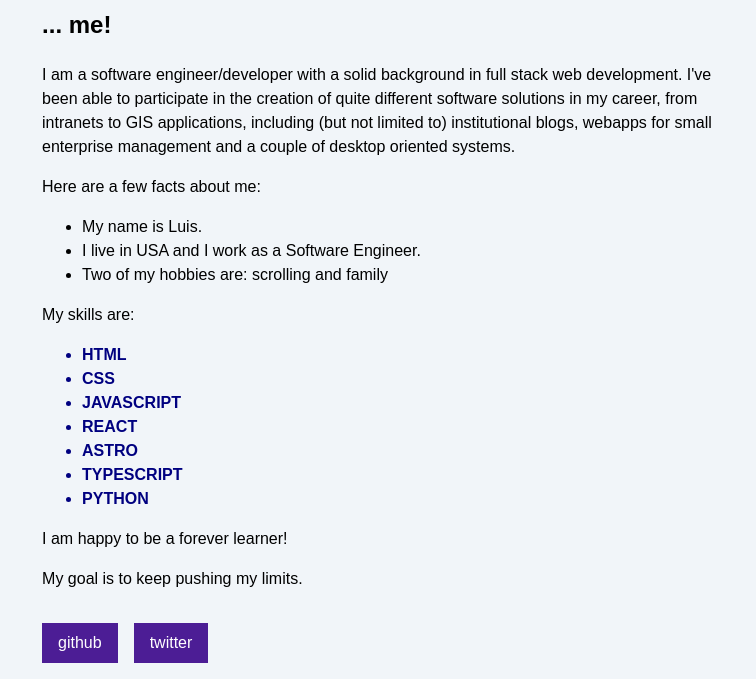
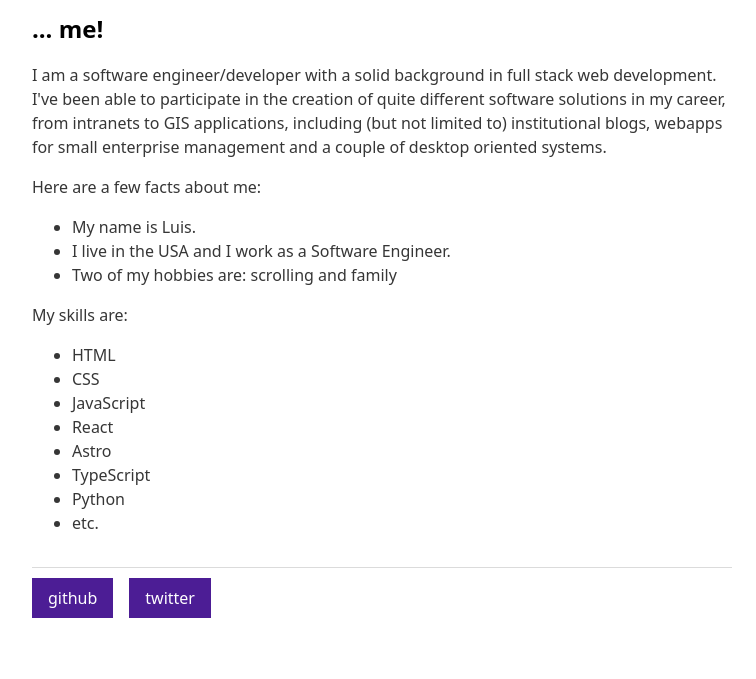
Before and after one commit to lemux-one/lemux-one.github.io, an Astro site: page /about in a window 1280 px wide. Shown: the part 164-843 px from the top of the page, without its empty margins (258-1014 px from the left). After the commit the page ends 800 px from the top, so only its background shows below. Built offline with nearby package versions, Linux system fonts and the light colour scheme; Astro itself is replaced by a stand-in of ours.

Commit message:
feat: update layouts and improve content on multiple pages

```diff
--- a/src/layouts/BaseLayout.astro
+++ b/src/layouts/BaseLayout.astro
@@ -12,6 +12,10 @@ const { pageTitle, isPost } = Astro.props;
     <meta name="viewport" content="width=device-width" />
     <meta name="generator" content={Astro.generator} />
     <title>{pageTitle}</title>
+    <link
+      rel="stylesheet"
+      href="https://cdn.jsdelivr.net/npm/water.css@2/out/water.css"
+    />
   </head>
   <body>
     <Header />
--- a/src/pages/about.astro
+++ b/src/pages/about.astro
@@ -3,31 +3,23 @@ import BaseLayout from "../layouts/BaseLayout.astro";
 const pageTitle = "About ...";
 const identity = {
   firstName: "Luis",
-  country: "USA",
+  country: "the USA",
   occupation: "Software Engineer",
   hobbies: ["scrolling", "family", "curiosity"],
 };
-const skills = ["HTML", "CSS", "JavaScript", "React", "Astro", "TypeScript", "Python"];
-const happy = true;
-const goal = 3;
-const skillColor = "navy";
-const fontWeight = "bold";
-const textCase = "uppercase";
+const skills = [
+  "HTML",
+  "CSS",
+  "JavaScript",
+  "React",
+  "Astro",
+  "TypeScript",
+  "Python",
+  "etc.",
+];
 ---
 
 <BaseLayout pageTitle={pageTitle}>
-  <style define:vars={{ skillColor, fontWeight, textCase }}>
-    h1 {
-      color: purple;
-      font-size: 4rem;
-    }
-    .skill {
-      color: var(--skillColor);
-      font-weight: var(--fontWeight);
-      text-transform: var(--textCase);
-    }
-  </style>
-
   <h2>... me!</h2>
 
   <p>
@@ -56,14 +48,4 @@ const textCase = "uppercase";
   <ul>
     {skills.map((skill) => <li class="skill">{skill}</li>)}
   </ul>
-
-  {happy && <p>I am happy to be a forever learner!</p>}
-
-  {
-    goal === 3 ? (
-      <p>My goal is to keep pushing my limits.</p>
-    ) : (
-      <p>My goal is not 3 days.</p>
-    )
-  }
 </BaseLayout>
--- a/src/pages/blog.astro
+++ b/src/pages/blog.astro
@@ -5,7 +5,7 @@ const posts = await Astro.glob("./posts/*.md");
 const mostRecentFirstPosts = posts?.sort((a, b) =>
   a.frontmatter.pubDate > b.frontmatter.pubDate ? -1 : 1
 );
-const pageTitle = "My Astro Learning Blog";
+const pageTitle = "Latest posts";
 ---
 
 <BaseLayout pageTitle={pageTitle}>
--- a/src/styles/global.css
+++ b/src/styles/global.css
@@ -1,8 +1,3 @@
-html {
-    background-color: #f1f5f9;
-    font-family: sans-serif;
-}
-
 body {
   margin: 0 auto;
   width: 100%;
@@ -31,14 +26,12 @@ h1 {
   width: 40px;
   height: 5px;
   margin-bottom: 10px;
-    background-color: #ff9776;
 }
 
 .nav-links {
   width: 100%;
   top: 5rem;
   left: 48px;
-    background-color: #ff9776;
   display: none;
   margin: 0;
 }
@@ -55,7 +48,7 @@ h1 {
 
 .nav-links a:hover,
 .nav-links a:focus {
-    background-color: #ff9776;
+  background-color: #66666666;
 }
 
 .expanded {
```
Also changed, not shown: src/pages/index.astro (+5 -2 lines). Lines whose indentation alone changed are shown as unchanged.
